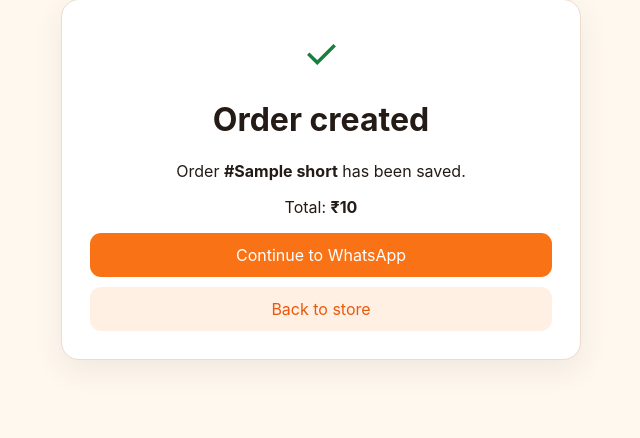
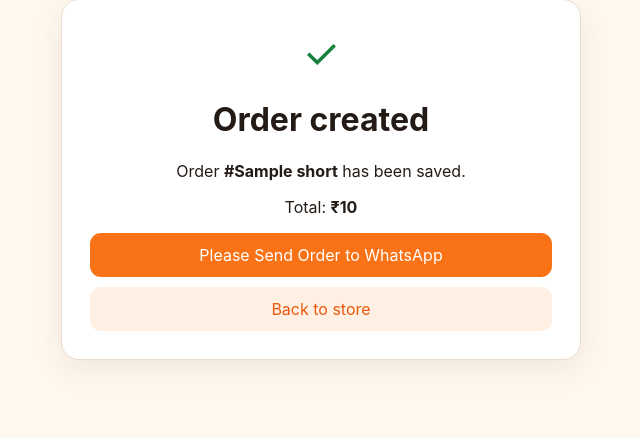
Before and after one commit to mscodes-2496/retail_msshop_python, a FastAPI app: template templates/confirmation.html in a window 1280 px wide. Shown: the part 81-519 px from the top of the page, without its empty margins (319-959 px from the left). Run offline with FastAPI, Linux system fonts and the light colour scheme; the template is opened without the code that fills it: most values are stand-ins (such as "Sample title", 1, 10 or a date in 2020).

Commit message:
Change WhatsApp link text in confirmation template
Updated the WhatsApp link text for order confirmation.

```diff
--- a/templates/confirmation.html
+++ b/templates/confirmation.html
@@ -1 +1 @@
-<!doctype html><html lang="en"><head><meta charset="utf-8"><meta name="viewport" content="width=device-width,initial-scale=1"><title>Order created</title><link rel="stylesheet" href="/static/css/store.css?v=100"></head><body><main class="center-box"><div class="success">✓</div><h1>Order created</h1><p>Order <b>#{{ short }}</b> has been saved.</p><p>Total: <b>₹{{ total }}</b></p>{% if wa %}<a class="primary button-link" href="{{ wa }}">Continue to WhatsApp</a>{% endif %}<a class="secondary button-link" href="/">Back to store</a></main></body></html>
+<!doctype html><html lang="en"><head><meta charset="utf-8"><meta name="viewport" content="width=device-width,initial-scale=1"><title>Order created</title><link rel="stylesheet" href="/static/css/store.css?v=100"></head><body><main class="center-box"><div class="success">✓</div><h1>Order created</h1><p>Order <b>#{{ short }}</b> has been saved.</p><p>Total: <b>₹{{ total }}</b></p>{% if wa %}<a class="primary button-link" href="{{ wa }}">Please Send Order to WhatsApp</a>{% endif %}<a class="secondary button-link" href="/">Back to store</a></main></body></html>
```
